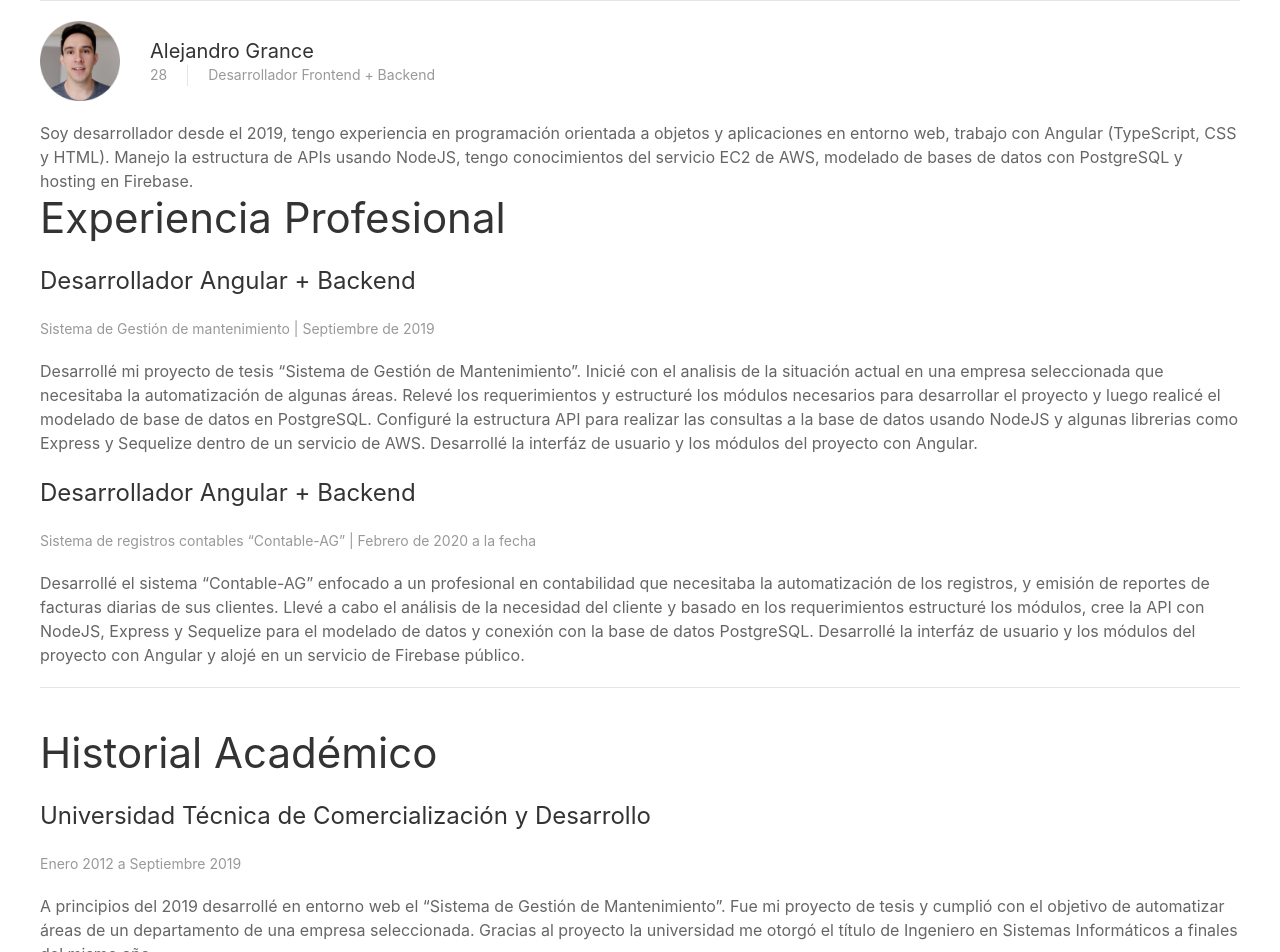
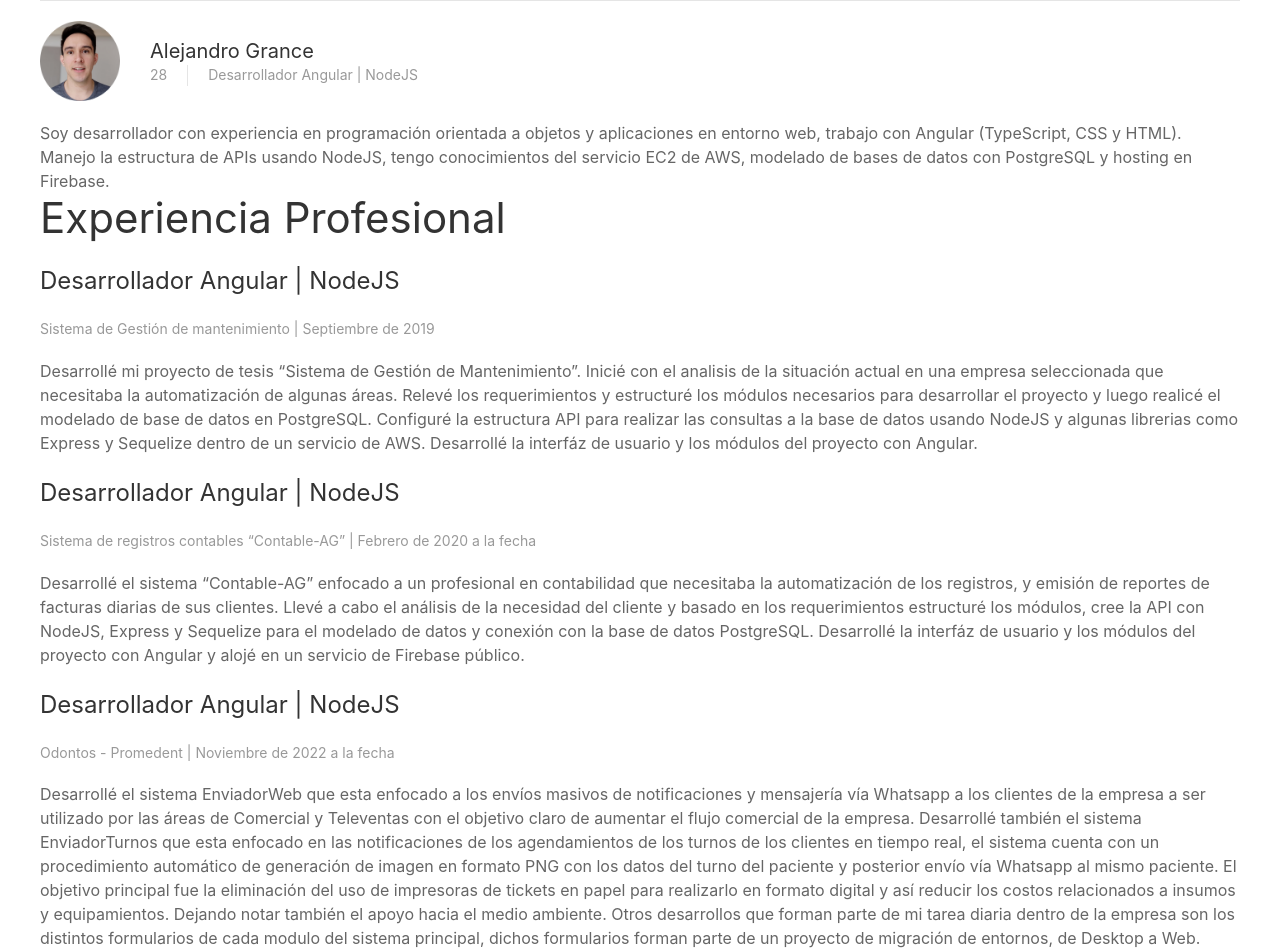
Before and after one commit to AleGrance/Resumen, an Angular app: page / in a window 1280 px wide. Shown: the top 952 px of the page. Built offline with nearby package versions, Linux system fonts and the light colour scheme.

Commit message:
upd info

```diff
--- a/src/app/app.component.html
+++ b/src/app/app.component.html
@@ -12,14 +12,14 @@
                     </h4>
                     <ul class="uk-comment-meta uk-subnav uk-subnav-divider uk-margin-remove-top">
                         <li>{{age}}</li>
-                        <li>Desarrollador Frontend + Backend</li>
+                        <li>Desarrollador Angular | NodeJS</li>
                     </ul>
                 </div>
             </div>
         </header>
         <div class="uk-comment-body">
             <p>
-                Soy desarrollador desde el 2019, tengo experiencia en programación orientada a objetos y aplicaciones en
+                Soy desarrollador con experiencia en programación orientada a objetos y aplicaciones en
                 entorno web, trabajo con Angular (TypeScript, CSS y HTML). Manejo la estructura de APIs usando NodeJS,
                 tengo conocimientos del servicio EC2 de AWS, modelado de bases de datos con PostgreSQL y hosting en
                 Firebase.
@@ -31,7 +31,7 @@
 
         <h1 class="uk-article-title"><a class="uk-link-reset" href="">Experiencia Profesional</a></h1>
 
-        <p class="uk-text-lead">Desarrollador Angular + Backend</p>
+        <p class="uk-text-lead">Desarrollador Angular | NodeJS</p>
 
         <p class="uk-article-meta">Sistema de Gestión de mantenimiento | Septiembre de 2019</p>
 
@@ -46,7 +46,7 @@
 
         </p>
 
-        <p class="uk-text-lead">Desarrollador Angular + Backend</p>
+        <p class="uk-text-lead">Desarrollador Angular | NodeJS</p>
 
         <p class="uk-article-meta">Sistema de registros contables “Contable-AG” | Febrero de 2020 a la fecha</p>
 
@@ -58,6 +58,28 @@
             PostgreSQL.
             Desarrollé la interfáz de usuario y los módulos del proyecto con Angular y alojé en un servicio de Firebase
             público.
+
+        </p>
+
+        <p class="uk-text-lead">Desarrollador Angular | NodeJS</p>
+
+        <p class="uk-article-meta">Odontos - Promedent | Noviembre de 2022 a la fecha</p>
+
+        <p>
+            Desarrollé el sistema EnviadorWeb que esta enfocado a los envíos masivos de notificaciones y mensajería vía
+            Whatsapp a los clientes de la empresa a ser utilizado por las áreas de Comercial y Televentas con el
+            objetivo claro de aumentar el flujo comercial de la empresa.
+
+            Desarrollé también el sistema EnviadorTurnos que esta enfocado en las notificaciones de los agendamientos de
+            los turnos de los clientes en tiempo real, el sistema cuenta con un procedimiento automático de generación
+            de imagen en formato PNG con los datos del turno del paciente y posterior envío vía Whatsapp al mismo
+            paciente. El objetivo principal fue la eliminación del uso de impresoras de tickets en papel para realizarlo
+            en formato digital y así reducir los costos relacionados a insumos y equipamientos. Dejando notar también el
+            apoyo hacia el medio ambiente.
+
+            Otros desarrollos que forman parte de mi tarea diaria dentro de la empresa son los distintos formularios de
+            cada modulo del sistema principal, dichos formularios forman parte de un proyecto de migración de entornos,
+            de Desktop a Web.
 
         </p>
 
```
